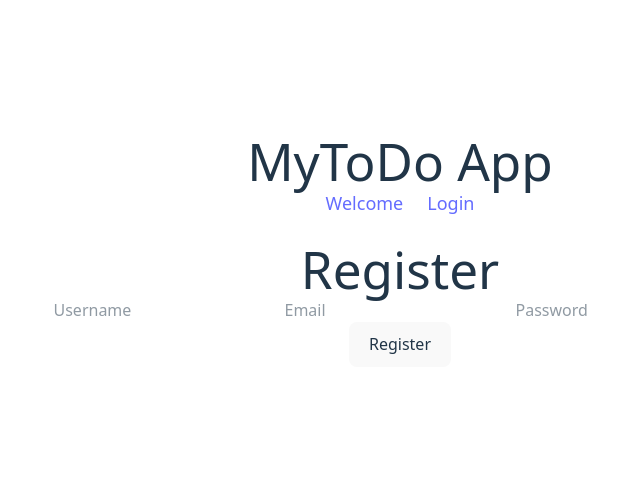
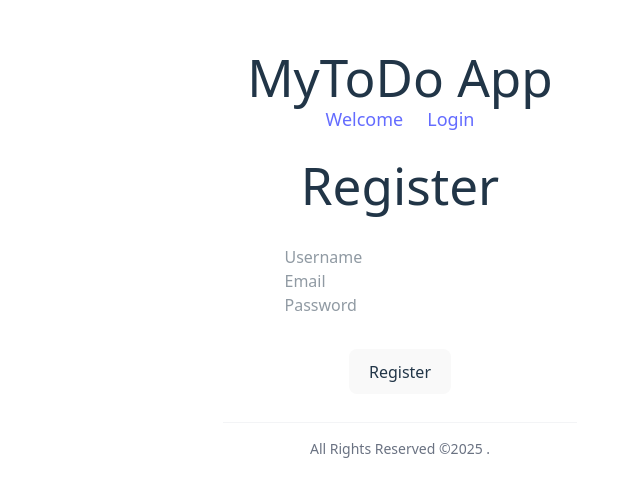
Before and after one commit to ArnoultL/TODOLIST_MOD8, a Vue app in the folder vue-app/: page /register in a window 1280 px wide. Shown: the part 150-646 px from the top of the page, without its empty margins (240-880 px from the left). Built offline with nearby package versions, Linux system fonts and the light colour scheme.

Commit message:
Register

```diff
--- a/vue-app/src/App.vue
+++ b/vue-app/src/App.vue
@@ -11,6 +11,10 @@ import HelloWorld from './components/HelloWorld.vue'
     </nav>
      <router-view />
   </div>
+  <footer class="w-full mx-auto  border-t border-gray-100 mt-1 max-w-screen-xl p-4 md:flex md:items-center md:justify-center">
+        <span class="text-sm text-gray-500 sm:text-center dark:text-gray-400">All Rights Reserved ©2025 .
+      </span>
+  </footer>
 </template>
 
 <style scoped>
--- /dev/null
+++ b/vue-app/src/components/HeroHeader.vue
@@ -0,0 +1,11 @@
+<template>
+    <section class="bg-gray-900 rounded-lg text-center">
+        <div class="py-8 px-4 mx-auto  lg:py-16 lg:px-6">
+            <div class="sm:text-lg text-gray-400">
+                <h2 class="mb-4 text-4xl tracking-tight font-bold text-white">Shop in Style</h2>
+                <p class="mb-4 font-light"> Shop Smarter, Save Bigger: Unbeatable Deals Await You!</p>
+                <p class="mb-4 font-light"> Unlock Your Style: Exclusive Discounts on Trendsetting Fashion</p>
+            </div>
+        </div>
+    </section>
+</template>
--- a/vue-app/src/router/index.js
+++ b/vue-app/src/router/index.js
@@ -3,11 +3,13 @@ import { createRouter, createWebHistory } from 'vue-router'
 import Welcome from '../components/HelloWorld.vue'
 import Login from '../views/Login.vue'
 import Register from '../views/Register.vue'
+import Home from '../views/Home.vue'
 
 const routes = [
   { path: '/', name: 'welcome', component: Welcome },
   { path: '/login', name: 'Login', component: Login },
   {path : '/register', name:'register', component: Register},
+  {path : '/home', name : 'home', component : Home},
 ]
 
 const router = createRouter({
--- a/vue-app/src/views/Register.vue
+++ b/vue-app/src/views/Register.vue
@@ -1,10 +1,16 @@
  <template>
     <div>
         <h1>Register</h1>
+        <div class="card">
         <div>
             <input type="text" placeholder="Username"/>
+        </div>
+        <div>
             <input type="mail" placeholder="Email"/>
+        </div>
+        <div>
             <input type="password" placeholder="Password"/>
+        </div>
         </div>
         <div>
             <button class="button button--disabled">Register</button>
```
